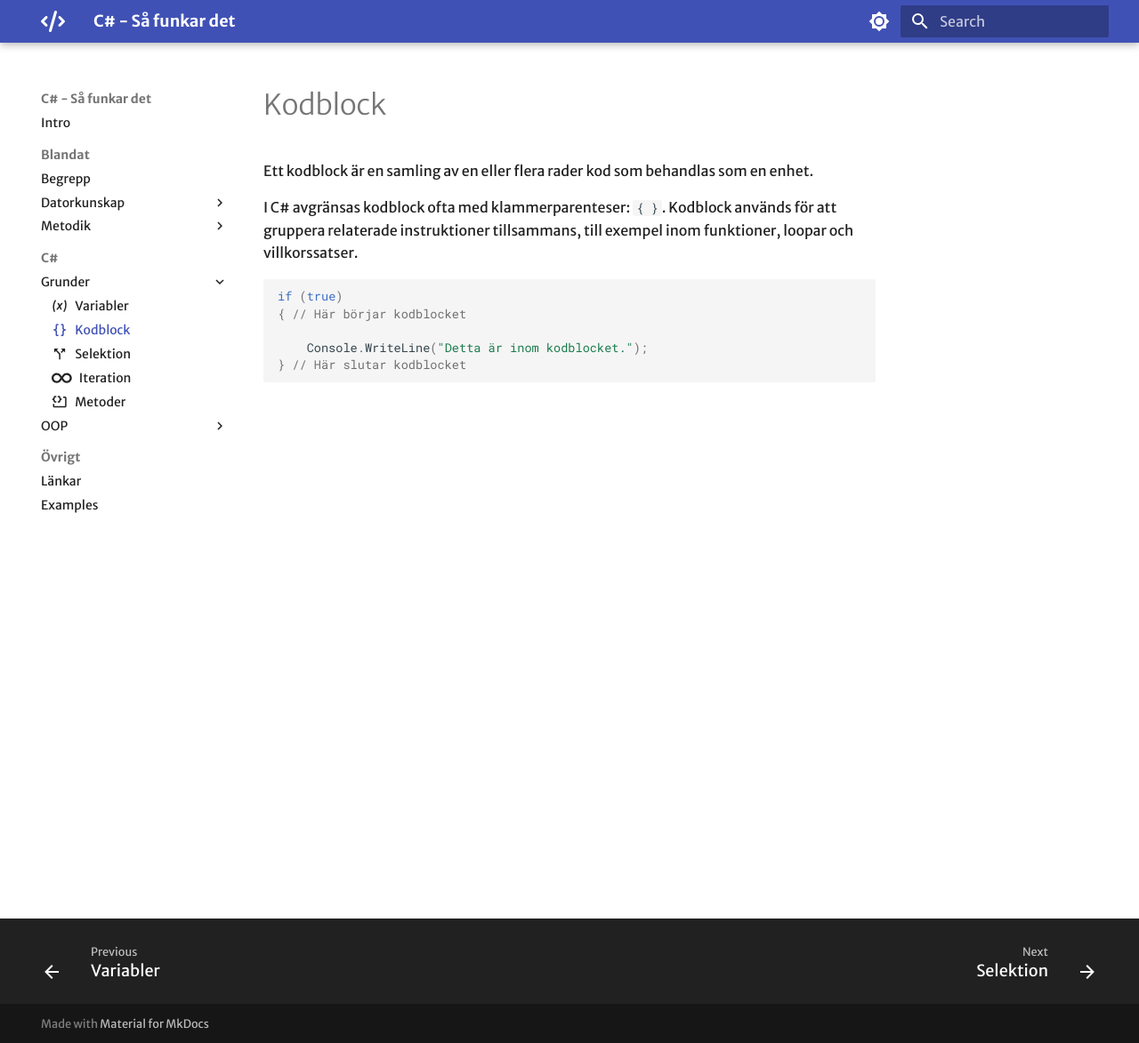
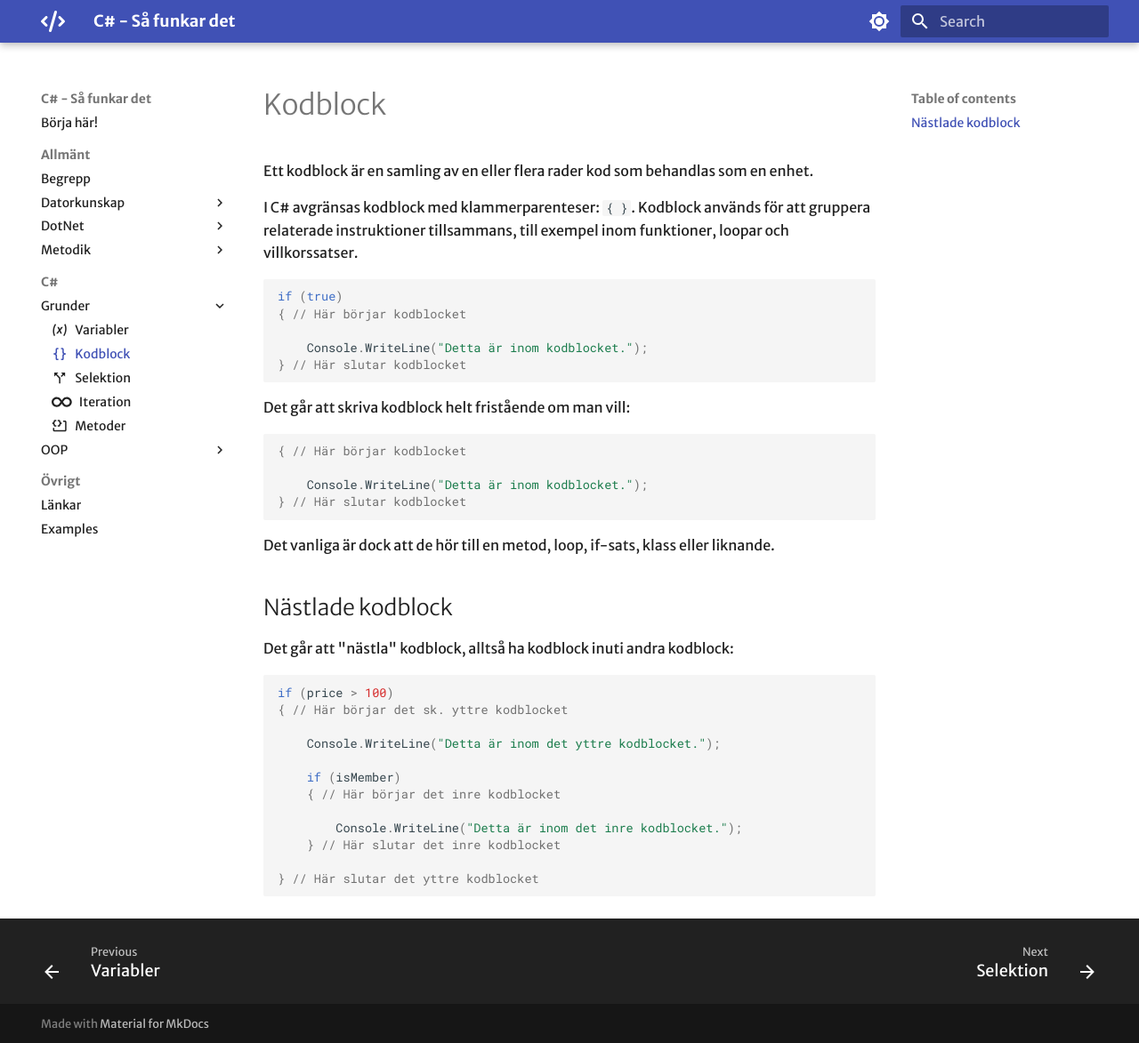
Before and after one commit to BYSuvNet/edudocs, an MkDocs documentation site: the page built from docs/C#/Grunder/1.2_kodblock.md, in a window 1280 px wide and 1173 px high. Shown: the whole window at 89% size. Built offline with MkDocs 1.6.1 and Material for MkDocs 9.7.7, drawn with Linux system fonts in a browser that asks for light colours.

Commit message:
Add stuff

````diff
--- a/docs/C#/Grunder/1.2_kodblock.md
+++ b/docs/C#/Grunder/1.2_kodblock.md
@@ -7,7 +7,7 @@ icon: material/code-braces
 # Kodblock
 Ett kodblock är en samling av en eller flera rader kod som behandlas som en enhet.
 
-I C# avgränsas kodblock ofta med klammerparenteser: `{ }`. Kodblock används för att gruppera relaterade instruktioner tillsammans, till exempel inom funktioner, loopar och villkorssatser.
+I C# avgränsas kodblock med klammerparenteser: `{ }`. Kodblock används för att gruppera relaterade instruktioner tillsammans, till exempel inom funktioner, loopar och villkorssatser.
 
 ```csharp
 if (true)
@@ -16,3 +16,30 @@ if (true)
     Console.WriteLine("Detta är inom kodblocket.");
 } // Här slutar kodblocket
 ```
+
+Det går att skriva kodblock helt fristående om man vill:
+```csharp
+{ // Här börjar kodblocket
+
+    Console.WriteLine("Detta är inom kodblocket.");
+} // Här slutar kodblocket
+```
+Det vanliga är dock att de hör till en metod, loop, if-sats, klass eller liknande.
+
+## Nästlade kodblock
+
+Det går att "nästla" kodblock, alltså ha kodblock inuti andra kodblock:
+```csharp
+if (price > 100)
+{ // Här börjar det sk. yttre kodblocket
+
+    Console.WriteLine("Detta är inom det yttre kodblocket.");
+
+    if (isMember)
+    { // Här börjar det inre kodblocket
+
+        Console.WriteLine("Detta är inom det inre kodblocket.");
+    } // Här slutar det inre kodblocket
+
+} // Här slutar det yttre kodblocket
+```
--- a/mkdocs.yml
+++ b/mkdocs.yml
@@ -27,7 +27,11 @@ theme:
         icon: material/brightness-4
         name: Switch to light mode
 markdown_extensions:
+  - pymdownx.keys
   - attr_list
+  - def_list
+  - pymdownx.tasklist:
+      custom_checkbox: true
   - pymdownx.emoji:
       emoji_index: !!python/name:material.extensions.emoji.twemoji
       emoji_generator: !!python/name:material.extensions.emoji.to_svg
````
Also changed, not shown: docs/Allmänt/DotNet/1_intro.md (added, +9 -0 lines), docs/Allmänt/DotNet/2_dotnetcli.md (added, +11 -0 lines), docs/C#/Grunder/3_iteration.md (+2 -17 lines), docs/index.md (deleted, +0 -27 lines), docs/intro.md (added, +34 -0 lines), docs/Allmänt/Datorkunskap/console.md (renamed from docs/Blandat/Datorkunskap/console.md), docs/Allmänt/Datorkunskap/filesystem.md (renamed from docs/Blandat/Datorkunskap/filesystem.md), docs/Allmänt/Metodik/flowcharts.md (renamed from docs/Blandat/Metodik/flowcharts.md), docs/Allmänt/Metodik/kodstandard.md (renamed from docs/Blandat/Metodik/kodstandard.md), docs/Allmänt/Metodik/pairprogramming.md (renamed from docs/Blandat/Metodik/pairprogramming.md), docs/Allmänt/Metodik/pseudocode.md (renamed from docs/Blandat/Metodik/pseudocode.md), docs/Allmänt/begrepp.md (renamed from docs/Blandat/begrepp.md).
